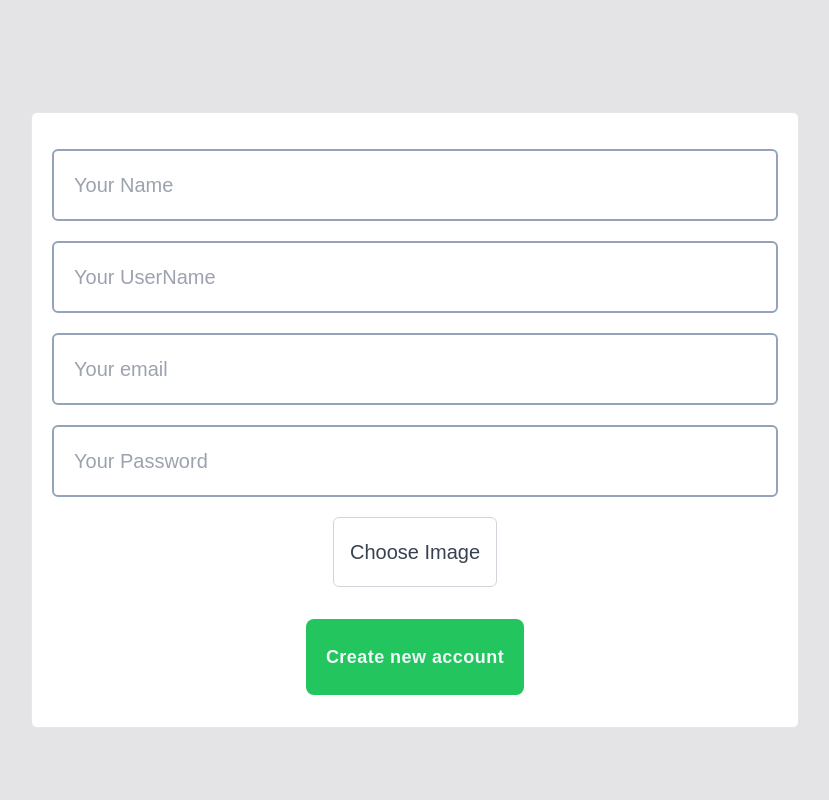
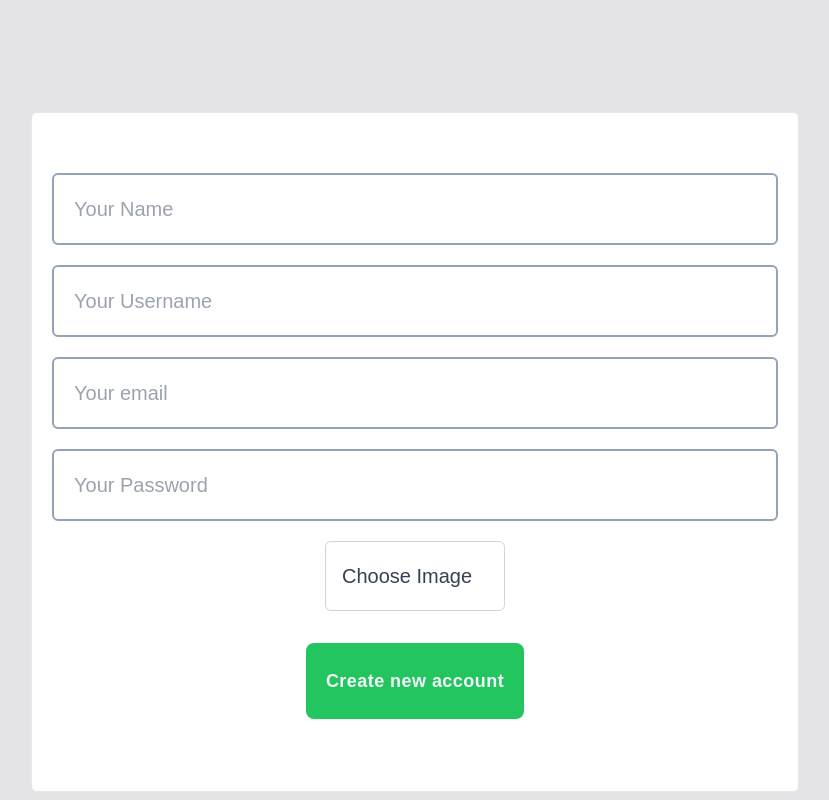
Before and after one commit to joseph-reda/social-media, a website: page files/register.html in a window 1280 px wide. Shown: the whole page, without its empty margins (225-1054 px from the left). Drawn offline with nearby package versions, Linux system fonts and the light colour scheme.

Commit message:
upload fixed register update

```diff
--- a/files/register.html
+++ b/files/register.html
@@ -4,58 +4,65 @@
     <meta charset="UTF-8" />
     <meta name="viewport" content="width=device-width, initial-scale=1.0" />
     <link rel="stylesheet" href="./style.css" />
-
     <script src="https://cdn.tailwindcss.com"></script>
-
     <link rel="preconnect" href="https://fonts.googleapis.com" />
     <link rel="preconnect" href="https://fonts.gstatic.com" crossorigin />
     <link
       href="https://fonts.googleapis.com/css2?family=Open+Sans:ital,wght@0,300..800;1,300..800&family=Roboto:ital,wght@0,100;0,300;0,400;0,500;0,700;0,900;1,100;1,300;1,400;1,500;1,700;1,900&display=swap"
-            rel="stylesheet" />
+      rel="stylesheet"
+    />
     <script src="../node_modules/axios/dist/axios.min.js"></script>
-
     <title>Register</title>
   </head>
   <body>
     <div class="container-main pt-28 bg-zinc-200 h-screen">
       <div class="main border rounded-md bg-white p-5">
-                <div class="login flex flex-col gap-5 pt-4 items-center">
-                    <input
-                        id="register-userName-input"
-                        type="text"
-                        placeholder="Your Name"
-                        class="border px-5 py-5 border-slate-400 border-2 text-xl rounded-md outline-none" />
+        <div class="login">
+          <form  class="flex flex-col gap-5 items-center py-10" id="register-form" onsubmit="createAccount(); return false;">
             <input
               id="register-name-input"
               type="text"
-                        placeholder="Your UserName"
-                        class="border px-5 py-5 border-slate-400 border-2 text-xl rounded-md outline-none" />
+              placeholder="Your Name"
+              autocomplete="name"
+              class="border px-5 py-5 border-slate-400 border-2 text-xl rounded-md outline-none"
+            />
+            <input
+              id="register-username-input"
+              type="text"
+              placeholder="Your Username"
+              autocomplete="username"
+              class="border px-5 py-5 border-slate-400 border-2 text-xl rounded-md outline-none"
+            />
             <input
               id="register-email-input"
               type="email"
               placeholder="Your email"
-                        class="border px-5 py-5 border-slate-400 border-2 text-xl rounded-md outline-none" />
-
+              autocomplete="email"
+              class="border px-5 py-5 border-slate-400 border-2 text-xl rounded-md outline-none"
+            />
             <input
               id="register-password-input"
-                        type="Password"
+              type="password"
               placeholder="Your Password"
-                        class="border px-5 py-5 border-slate-400 border-2 text-xl rounded-md outline-none" />
-
-                        <input id="register-img" type="file" class="hidden" />
-                        <label for="register-img" class="cursor-pointer block border border-gray-300 bg-white rounded-md px-4 py-5 text-xl text-gray-700 hover:border-gray-400 hover:bg-gray-100">
-                            Choose Image
-                        </label>
-
+              autocomplete="new-password"
+              class="border px-5 py-5 border-slate-400 border-2 text-xl rounded-md outline-none"
+            />
+            <input id="register-image-input" type="file" class="hidden" />
+            <label
+              for="register-image-input"
+              class="w-[180px] flex items-center cursor-pointer block border border-gray-300 bg-white rounded-md px-4 py-5 text-xl text-gray-700 hover:border-gray-400 hover:bg-gray-100"
+              >Choose Image</label
+            >
             <button
-                        onclick="createAccount()"
-                        id="create-account"
-                        class="px-5 py-6 my-3 text-lg rounded-lg bg-green-500 font-extrabold tracking-wide text-slate-100">
+              type="submit"
+              class="px-5 py-6 my-3 text-lg rounded-lg bg-green-500 font-extrabold tracking-wide text-slate-100"
+            >
               Create new account
             </button>
+          </form>
         </div>
       </div>
     </div>
+    <script src="./script.js"></script>
   </body>
-    <script src="./script.js"></script>
 </html>
--- a/files/script.js
+++ b/files/script.js
@@ -112,41 +112,51 @@ function loginClick() {
 //end login
 
 //create new account
+
+
+
 function createAccount() {
-    const registerUserName = document.getElementById("register-userName-input").value;
-    const registerName = document.getElementById("register-name-input").value;
-    const registerEmail = document.getElementById("register-email-input").value;
-    const registerPassword = document.getElementById("register-password-input").value;
-    const registerImage = document.getElementById("register-img").files[0];
+  const name = document.getElementById("register-name-input").value;
+  const username = document.getElementById("register-username-input").value;
+  const email = document.getElementById("register-email-input").value;
+  const password = document.getElementById("register-password-input").value;
+  const image = document.getElementById("register-image-input").files[0];
 
   let formData = new FormData();
+  formData.append("name", name);
+  formData.append("username", username);
+  formData.append("email", email); // Include email in the formData
+  formData.append("password", password);
+  formData.append("image", image);
 
-    formData.append("username", registerUserName);
-    formData.append("password", registerPassword);
-    formData.append("name", registerName);
-    formData.append("email", registerEmail);
-    formData.append("image", registerImage);
+  const headers = {
+    "Content-Type": "multipart/form-data",
+  };
 
   const url = `${baseUrl}/register`;
 
   axios
-        .post(url, formData)
+    .post(url, formData, { headers: headers })
     .then((response) => {
-            if (response.data && response.data.token) {
-                const token = response.data.token;
-                const user = response.data.user;
-                localStorage.setItem("token", token);
-                localStorage.setItem("user", JSON.stringify(user));
+      console.log(response.data);
 
-                window.location.href = "./home.html";
+      localStorage.setItem("token", response.data.token);
+      localStorage.setItem("user", JSON.stringify(response.data.user));
 
-                updateLogin();
-            }
+      window.location.href = "./home.html"; // Redirect to home page
     })
     .catch((error) => {
-            alert("Registration failed. Please check your information and try again.");
+      if (error.response && error.response.data) {
+        console.error("Error response data:", error.response.data);
+      } else {
+        console.error("Error:", error.message);
+      }
+      alert(
+        "Registration failed. Please check your information and try again."
+      );
     });
 }
+
 //end create new account
 
 //create New Post
@@ -215,7 +225,9 @@ function showComments(postId) {
 
 //Create Comments
 function addNewComment(postId) {
-    const inputNewComment = document.getElementById(`inputNewComment-${postId}`).value;
+  const inputNewComment = document.getElementById(
+    `inputNewComment-${postId}`
+  ).value;
 
   const params = {
     body: inputNewComment,
```
Lines whose indentation alone changed are shown as unchanged.
